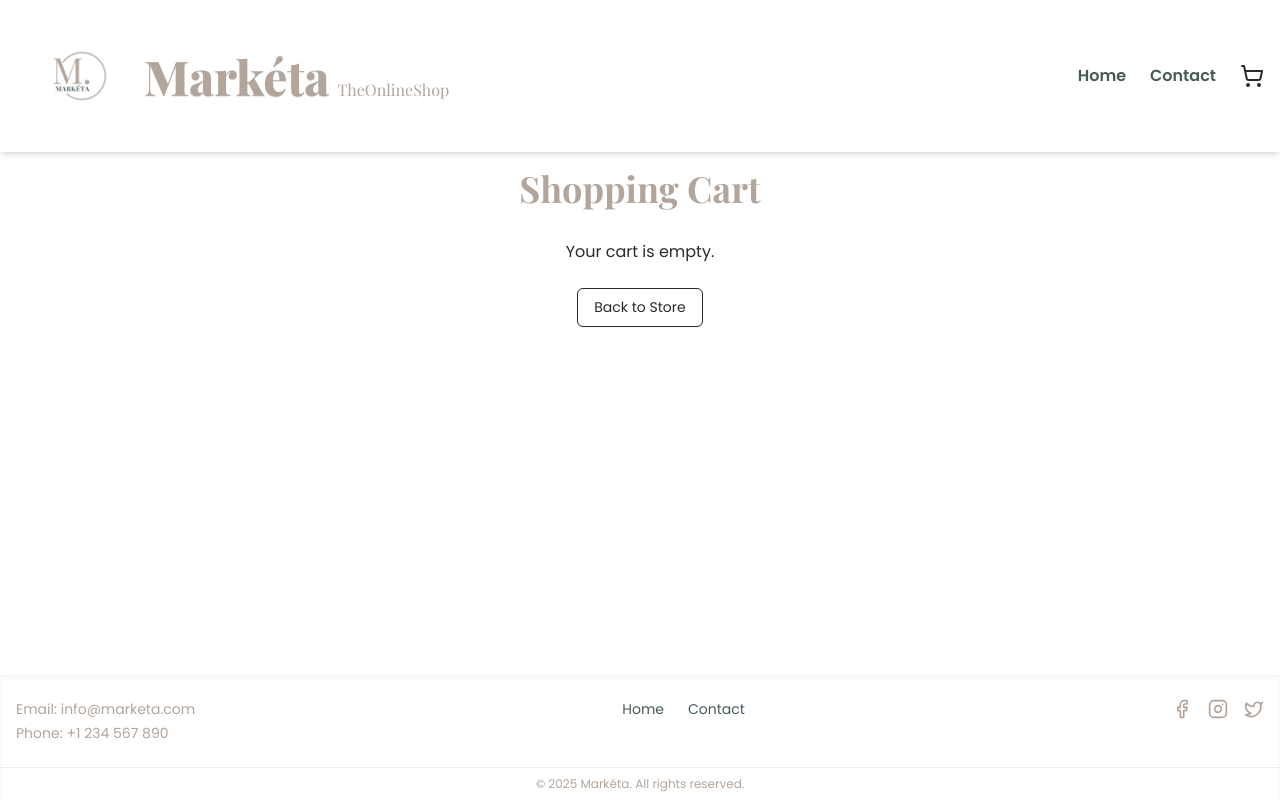
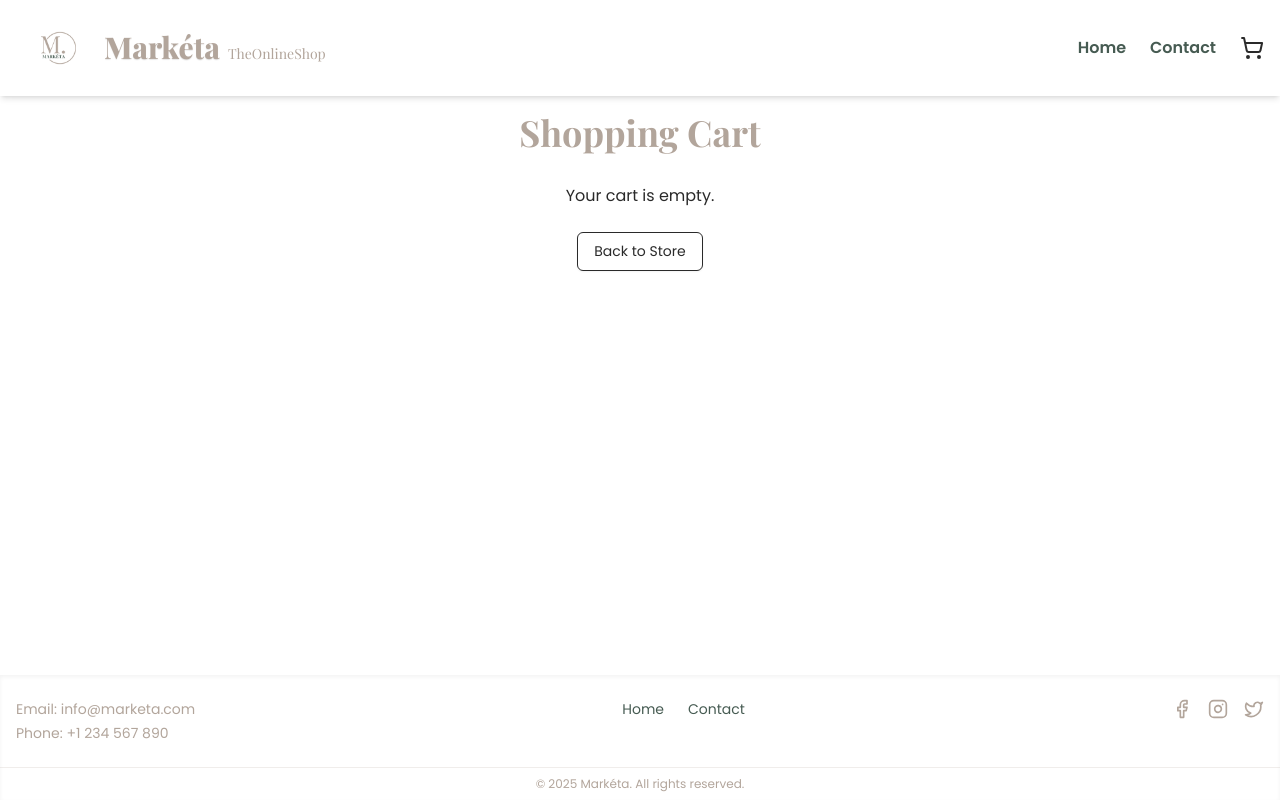
Before and after one commit to Inamarie84/jsf-online-shop, a Next.js app: page /cart in a window 1280 px wide. Built offline with nearby package versions, Linux system fonts and the light colour scheme.

Commit message:
changed folder name for router

```diff
--- a/src/app/cart/page.tsx
+++ b/src/app/cart/page.tsx
@@ -38,7 +38,7 @@ export default function CartPage() {
   const handleCheckout = () => {
     clearCart();
     showToast("success", "Checkout successful!");
-    router.push("/checkOutSuccess");
+    router.push("/checkout-success");
   };
 
   return (
--- a/src/components/Header/Header.tsx
+++ b/src/components/Header/Header.tsx
@@ -12,23 +12,23 @@ export const Header = () => {
   const toggleMenu = () => setIsOpen(!isOpen);
 
   return (
-    <header className="bg-white/70 shadow-md">
-      <div className="container mx-auto flex items-center justify-between p-4">
+    <header className="sticky top-0 z-50 bg-white/70 backdrop-blur-md shadow-md">
+      <div className="container mx-auto flex items-center justify-between py-2 px-4">
         <Link href="/" className="flex items-center space-x-2">
           <Image
             src="/images/logo.png"
             alt="Markéta logo"
-            width={120}
-            height={120}
+            width={80}
+            height={80}
           />
           <div className="hidden md:flex flex-col md:flex-row md:items-baseline md:space-x-2">
             <span
-              className="font-serif-secondary text-2xl md:text-4xl lg:text-5xl font-extrabold leading-none align-middle"
+              className="font-serif-secondary text-xl md:text-2xl lg:text-3xl font-extrabold leading-tight"
               style={{ textShadow: "0 1px 1px rgba(0,0,0,0.1)" }}
             >
               Markéta
             </span>
-            <span className="font-serif-secondary text-sm md:text-base font-light leading-none align-middle">
+            <span className="font-serif-secondary text-xs md:text-sm font-light leading-tight">
               TheOnlineShop
             </span>
           </div>
--- a/src/components/Product/ProductDetail.tsx
+++ b/src/components/Product/ProductDetail.tsx
@@ -53,7 +53,7 @@ export default function ProductDetail({ product, onAddToCart }: Props) {
 
       {showGoToCart && (
         <Link href="/cart">
-          <button className="fixed bottom-6 right-6 bg-black text-white py-3 px-6 rounded-full shadow-lg cursor-pointer">
+          <button className="fixed bottom-6 sm:bottom-10 md:bottom-14 right-4 sm:right-6 bg-black text-white py-3 px-6 rounded-full shadow-lg cursor-pointer z-50">
             Go to Cart
           </button>
         </Link>
```
Also changed, not shown: src/app/checkout-success/page.tsx (renamed from src/app/checkoutSuccess/page.tsx).
